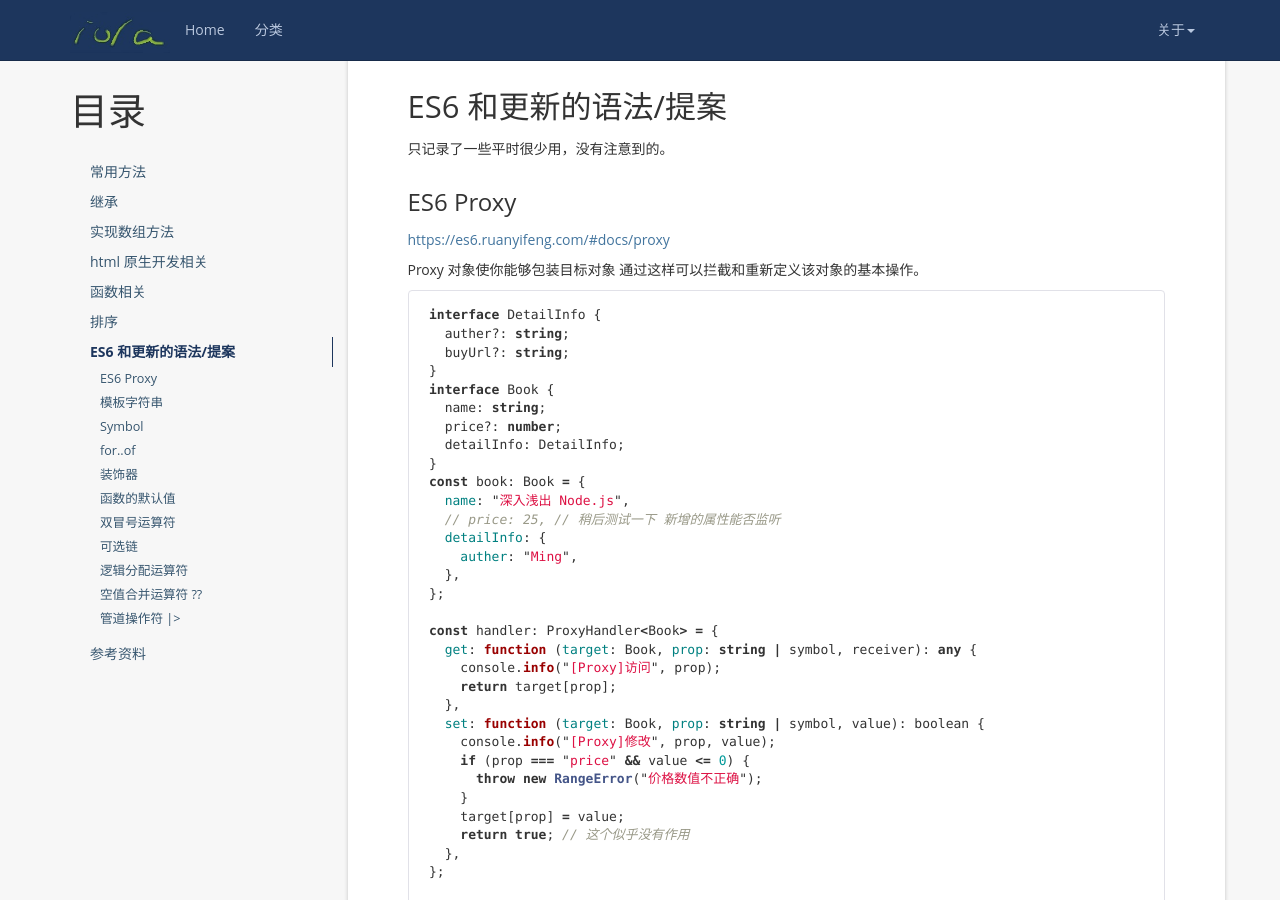
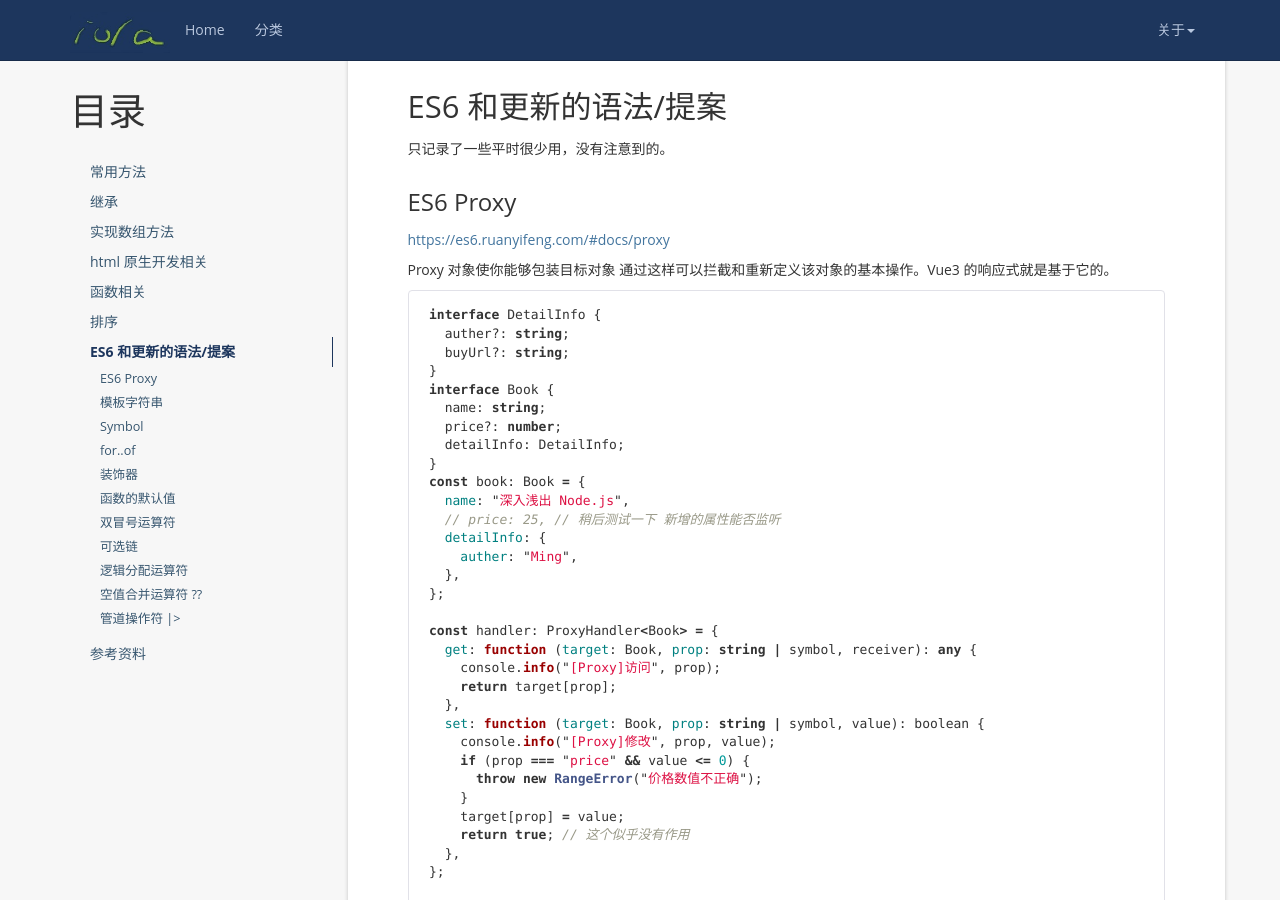
Before and after one commit to iola1999/iola1999.github.io, a Jekyll site: the page built from _posts/2021-04-05-JavaScript-basics-review.markdown, in a window 1280 px wide and 900 px high, scrolled down 16027 px. Built offline with Jekyll 4.4.1, drawn with Linux system fonts in a browser that asks for light colours; nearby versions of some CDN libraries; comment, search, counter and statistics services are not loaded; a style sheet for code colours, icons or effects is not loaded.

Commit message:
Jekyll 错误渲染了 ||

````diff
--- a/_posts/2021-04-05-JavaScript-basics-review.markdown
+++ b/_posts/2021-04-05-JavaScript-basics-review.markdown
@@ -841,7 +841,7 @@
 
 [https://es6.ruanyifeng.com/#docs/proxy](https://es6.ruanyifeng.com/#docs/proxy)
 
-Proxy 对象使你能够包装目标对象 通过这样可以拦截和重新定义该对象的基本操作。
+Proxy 对象使你能够包装目标对象 通过这样可以拦截和重新定义该对象的基本操作。Vue3 的响应式就是基于它的。
 
 ```typescript
 interface DetailInfo {
@@ -1009,7 +1009,9 @@
 
 - &&= 逻辑与赋值。`x &&= y` 等于 `x && (x = y);`。
 
+{% raw %}
 - ||= 逻辑或分配。`x ||= y` 等于 `x || (x = y);`。左值 truthy 时，右值不会分配给左值。
+{% endraw %}
 
 ### 空值合并运算符 ??
 
````
